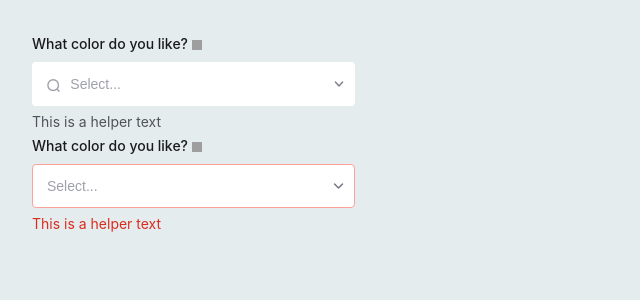
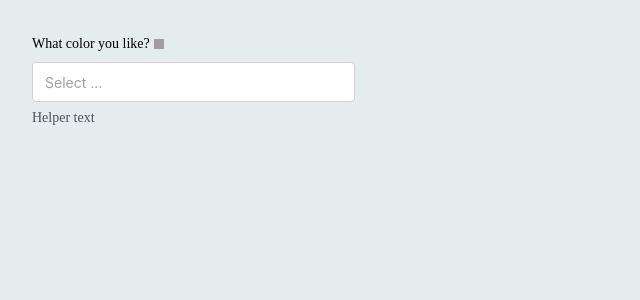
Before and after one commit to Dimatuzkoff/react-components, a React (Vite) app: page / in a window 1280 px wide. Shown: the top 300 px of the page, without its empty margins (0-640 px from the left). Built offline with nearby package versions, Linux system fonts and the light colour scheme; grey boxes are pictures that could not be loaded.

Commit message:
created new component select

```diff
--- a/src/App.tsx
+++ b/src/App.tsx
@@ -1,15 +1,17 @@
 import "./App.scss";
-import Select from "./ui/Select/Select"
-import SearchIcon from "./assets/icons/SearchIcon.svg";
+import { Select } from "./ui/Selects/Select"
+// import SearchIcon from "./assets/icons/SearchIcon.svg";
 
 function App() {
-    const iconBefore = <img src={SearchIcon} alt="search" />;
+    // const iconBefore = <img src={SearchIcon} alt="search" />;
     console.log('render app');
 
     return (
         <>
-            <Select size="44" tooltipText="This is a tooltip" placeholder='Select...' isQuiet iconBefore={iconBefore} helperText="This is a helper text" label="What color do you like?" />
-            <Select isError size="44" tooltipText="This is a tooltip" placeholder='Select...' isQuiet iconBefore={iconBefore} helperText="This is a helper text" label="What color do you like?" />
+            <Select placeholder="Select ..."
+                label="What color you like?"
+                tooltipText="Tooltip text"
+                helperText="Helper text" />
 
         </>
     )
--- a/src/ui/Inputs/Input.module.scss
+++ b/src/ui/Inputs/Input.module.scss
@@ -38,6 +38,11 @@ $label-disabled-color: rgba(112, 112, 123, 1);
         &.labelPositionTop {
             gap: 4px;
         }
+
+        & .helperTextWrapper .helperText {
+            font-size: 12px;
+            line-height: 20px;
+        }
     }
 
     &.size32 {
@@ -61,6 +66,12 @@ $label-disabled-color: rgba(112, 112, 123, 1);
         &.labelPositionTop {
             gap: 4px;
         }
+
+        & .helperTextWrapper .helperText {
+            font-size: 12px;
+            line-height: 20px;
+        }
+
     }
 
     &.size36 {
@@ -83,6 +94,11 @@ $label-disabled-color: rgba(112, 112, 123, 1);
 
         &.labelPositionTop {
             gap: 4px;
+        }
+
+        & .helperTextWrapper .helperText {
+            font-size: 12px;
+            line-height: 20px;
         }
     }
 
@@ -108,7 +124,10 @@ $label-disabled-color: rgba(112, 112, 123, 1);
             gap: 6px;
         }
 
-
+        & .helperTextWrapper .helperText {
+            font-size: 14px;
+            line-height: 24px;
+        }
 
     }
 
@@ -132,6 +151,11 @@ $label-disabled-color: rgba(112, 112, 123, 1);
         &.labelPositionTop {
             gap: 6px;
         }
+
+        & .helperTextWrapper .helperText {
+            font-size: 14px;
+            line-height: 24px;
+        }
     }
 
     &.size48 {
@@ -153,6 +177,11 @@ $label-disabled-color: rgba(112, 112, 123, 1);
 
         &.labelPositionTop {
             gap: 6px;
+        }
+
+        & .helperTextWrapper .helperText {
+            font-size: 14px;
+            line-height: 24px;
         }
     }
 
@@ -303,8 +332,6 @@ $label-disabled-color: rgba(112, 112, 123, 1);
             display: block;
             text-align: left;
             font-weight: 400;
-            font-size: 12px;
-            line-height: 20px;
             color: $prompt-color;
             margin-top: 4px;
             word-wrap: break-word;
--- /dev/null
+++ b/src/ui/Selects/Select.module.scss
@@ -0,0 +1 @@
+.selectWrapper {}
--- /dev/null
+++ b/src/ui/Selects/Select.tsx
@@ -0,0 +1,54 @@
+import clsx from "clsx";
+import { FC } from "react";
+// import { ReactNode, FC, useState, useMemo } from "react";
+import styles from "./Select.module.scss";
+// import InfoTooltip from "../InfoTooltip/InfoTooltip";
+// import IconDropdown from "../../assets/icons/SelectDropdownIcon.png"
+// import SelectedIcon from "../../assets/icons/SelectedIcon.svg"
+// import CloseIcon from "../../assets/icons/CloseIcon.svg"
+import Input from "../Inputs/Input"
+
+interface SelectProps {
+    placeholder?: string;
+    size?: "32" | "36" | "40" | "44" | "48";
+    label?: string;
+    tooltipText?: string;
+    helperText?: string
+    isQuiet?: boolean;
+    isDisabled?: boolean;
+    isError?: boolean;
+}
+
+
+
+
+export const Select: FC<SelectProps> = ({
+    placeholder,
+    size = '40',
+    label,
+    tooltipText,
+    helperText = "",
+    isQuiet = false,
+    isDisabled = false,
+    isError = false
+
+
+}) => {
+    return (
+        <>
+            <div className={clsx(styles.selectWrapper)}>
+                <Input
+                    placeholder={placeholder}
+                    size={size}
+                    label={label}
+                    tooltipText={tooltipText}
+                    isQuiet={isQuiet}
+                    isDisabled={isDisabled}
+                    helperText={helperText}
+                    isError={isError}
+                />
+            </div>
+
+        </>
+    )
+};
--- a/src/ui/Select/Select.tsx
+++ b/src/ui/Selects/SelectOld.tsx
@@ -1,6 +1,6 @@
 import clsx from "clsx";
 import { ReactNode, FC, useState, useMemo } from "react";
-import styles from "./Select.module.scss";
+import styles from "./SelectOld.module.scss";
 import InfoTooltip from "../InfoTooltip/InfoTooltip";
 import IconDropdown from "../../assets/icons/SelectDropdownIcon.png"
 import SelectedIcon from "../../assets/icons/SelectedIcon.svg"
```
Also changed, not shown: src/ui/Selects/SelectOld.module.scss (renamed from src/ui/Select/Select.module.scss).
